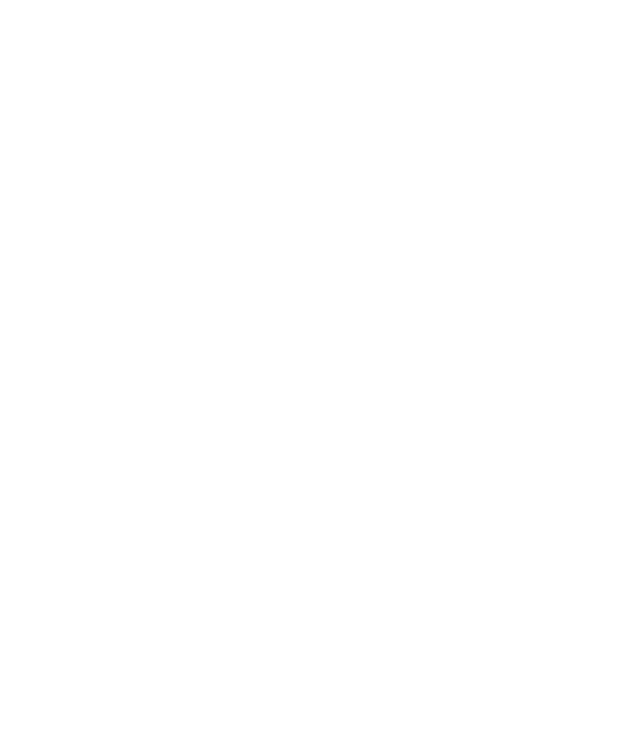
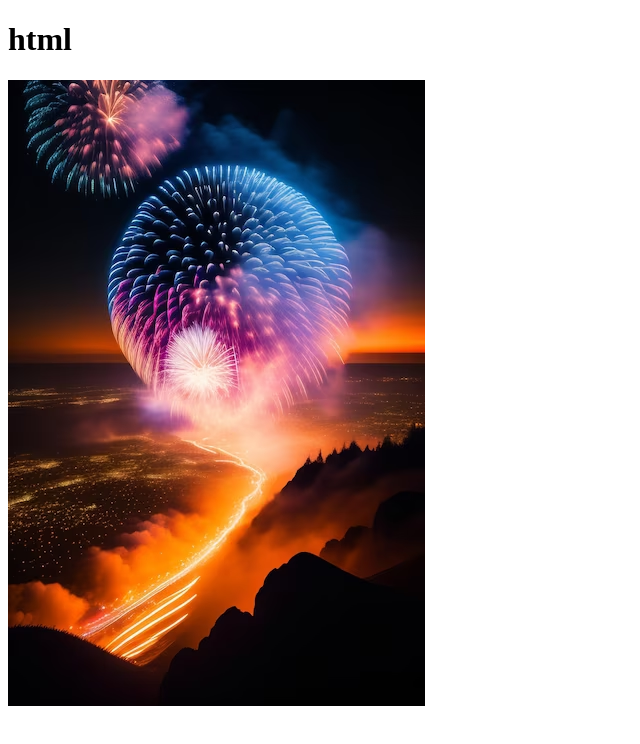
Before and after one commit to bandakelena/html-css, a plain HTML site: page index.html in a window 1280 px wide. Shown: the whole page, without its empty margins (0-640 px from the left). Drawn offline with Linux system fonts and the light colour scheme.

Commit message:
Sample code

```diff
--- a/index.html
+++ b/index.html
@@ -8,6 +8,8 @@
     <link rel="shortcut icon" href="https://placekitten.com/96/139" type="image/x-icon">
 </head>
 <body>
-    <script src="https://unpkg.com/html-data-include@3.3.3/html-data-include.js"></script>
+<h1> html</h1>
+<img src="img/spice.avif" alt="spice">
 </body>
+
 </html>
```
Also changed, not shown: img/spice.avif (added).
